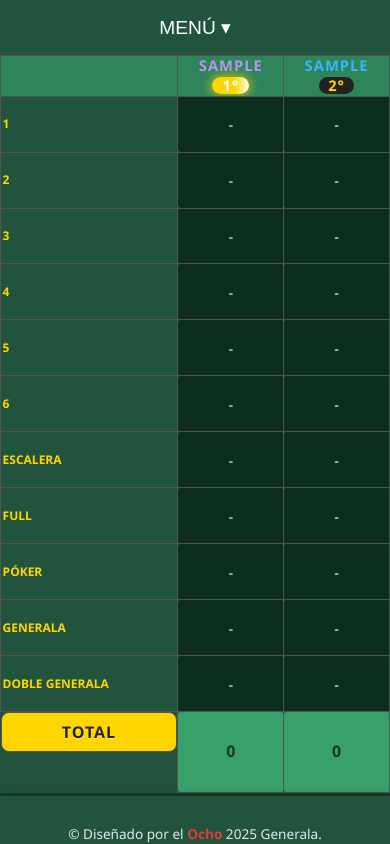
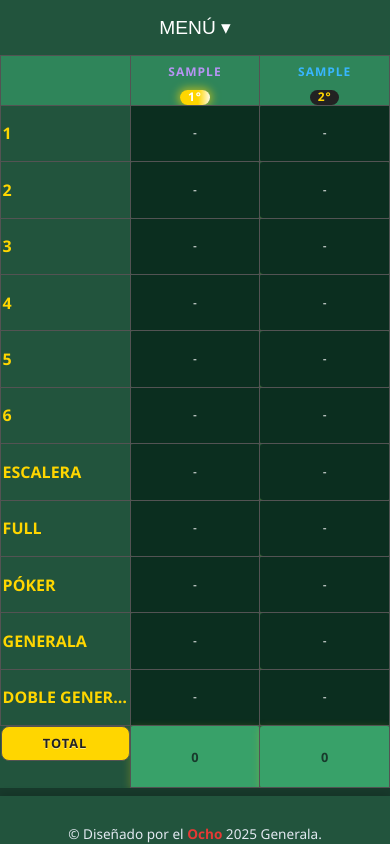
Before and after one commit to luki8a/generala, a plain HTML site: page index.html in a window 390 px wide. Both pictures are taken after typing "Sample", "Sample" into the empty fields and a click on the button "COMENZAR". Drawn offline with Linux system fonts and the light colour scheme.

Commit message:
style.css

```diff
--- a/style.css
+++ b/style.css
@@ -443,13 +443,13 @@ footer {
     height: 1.2rem;
   }
   .tabla-generala .jugada.total-label {
-    font-size: 0.9rem;
+    font-size: 0.8rem;
     padding: 0;
   }
 
   .tabla-generala .jugada {
     padding: 0.1rem 0.1rem;
-    font-size: 0.75rem;
+    font-size: 1rem;
     min-width: 24px;
     max-width: 100%;
     height: 1.5rem;
@@ -608,59 +608,78 @@ footer {
    MOBILE AJUSTES
 ========================= */
 @media (max-width: 700px) {
-  .tabla-generala th, .tabla-generala td {
-    font-size: 0.95rem;
-    padding: 0.15rem 0.05rem;
+ html, body {
+    width: 100vw;
+    min-width: 100vw;
+    max-width: 100vw;
+    overflow-x: hidden;
+    margin: 0;
+    padding: 0;
+    padding-bottom: 3.5rem !important; /* Ajusta según la altura de tu footer */
+
   }
-  [data-j] {
-    font-size: 1rem;
-    padding: 0.3rem 0.4rem;
+  #tablero-section {
+    width: 100vw !important;
+    min-width: 100vw !important;
+    max-width: 100vw !important;
+    padding: 0 !important;
+    margin: 0 auto !important;
+    box-sizing: border-box;
+    overflow-x: hidden !important;
+
+  }
+  #tablero {
+    width: 100vw !important;
+    min-width: 100vw !important;
+    max-width: 100vw !important;
+    margin: 0 !important;
+    padding: 0 !important;
+    box-sizing: border-box;
+    overflow-x: hidden !important;
   }
   .tabla-generala {
-    font-size: 0.95rem;
+    width: 100vw !important;
+    min-width: 100vw !important;
+    max-width: 100vw !important;
+    table-layout: fixed !important;
+    box-sizing: border-box;
+    font-size: 0.8rem;
   }
-  .dropdown-content {
-    font-size: 1rem;
+  .tabla-generala .total {
+    white-space: nowrap !important;
+    overflow: visible !important;
+    text-overflow: unset !important;
+    font-size: 0.8rem !important;
+    padding: 0.1rem 0.1rem !important;
+    text-align: center;
+    word-break: normal !important;
+    min-width: 0 !important;
+    max-width: none !important;
+    font-weight: bold !important;
   }
-
-  .tabla-generala th .nombre {
-    display: flex;
-    flex-direction: column;
-    align-items: center;
-    justify-content: center;
-    gap: 0.1rem;
   }
-  .tabla-generala th .posicion {
-    margin-left: 0;
-    margin-top: 0.1rem;
-    display: block;
+  .tabla-generala th,
+  .tabla-generala td,
+  .tabla-generala .jugada {
+    height: 2rem !important;         /* Altura uniforme y compacta */
+    min-height: 2rem !important;
+    line-height: 2rem !important;
+    padding-top: 0 !important;
+    padding-bottom: 0 !important;
+    box-sizing: border-box;
+    vertical-align: middle !important;
   }
-
-  /* Achica la altura de las filas */
-  .tabla-generala th, .tabla-generala td {
-    padding: 0.08rem 0.03rem;
-    min-height: 1.2rem;
-    height: 1.2rem;
-    font-size: 0.92rem;
-  }
-
-  .tabla-generala .jugada.total-label {
-    font-size: 0.9rem;
-  }
-
-  .tabla-generala .jugada.total-label {
-    height: 2.5rem !important;
-    min-height: 2.5rem !important;
-    line-height: 2.5rem !important;
-    font-size: 1rem;
-    padding: 0 !important;
-    vertical-align: middle !important;
-    overflow: visible !important;
+  .tabla-generala .jugada.total-label,
+  .tabla-generala .jugada.total-resultado {
+    height: 2.2rem !important;       /* Un poco más alto para el total */
+    min-height: 2.2rem !important;
+    line-height: 2.2rem !important;
   }
 
 
 
-}
+
+
 
 /* =========================
    OCULTA SCROLLBARS
@@ -867,3 +886,56 @@ footer {
 .tabla-generala th.nombre:last-child {
   border-right: none; /* Quitar borde en la última columna */
 }
+
+
+/* === Animación de cohetes y brillo para el ganador === */
+@keyframes cohete-subir {
+  0% { transform: translateY(0) scale(1); opacity: 1; }
+  80% { transform: translateY(-60px) scale(1.2); opacity: 1; }
+  100% { transform: translateY(-80px) scale(0.8); opacity: 0; }
+}
+
+.cohete {
+  position: absolute;
+  top: 0;
+  left: 50%;
+  transform: translateX(-50%);
+  font-size: 2rem;
+  animation: cohete-subir 1s ease-out forwards;
+  pointer-events: none;
+  z-index: 10;
+}
+
+.ganador-brilla {
+  position: relative;
+  color: #ffd600;
+  font-weight: bold;
+  animation: ganador-brilla 1.2s linear infinite alternate;
+}
+
+@keyframes ganador-brilla {
+  0% { text-shadow: 0 0 8px #ffd600, 0 0 16px #fff; }
+  100% { text-shadow: 0 0 24px #ffd600, 0 0 32px #fff; }
+}
+
+/* === Estilo para celdas tachadas === */
+.tabla-generala td.tachado,
+.tabla-generala .jugada.tachado {
+  background: #ffebee !important;
+  border: 2px solid #c62828 !important;
+  color: #fff !important;
+  font-weight: bold !important;
+  text-align: center;
+  font-size: 1.1rem;
+  border-radius: 0.2rem;
+  transition: background 0.2s, color 0.2s;
+}
+
+/* Responsive para mobile */
+@media (max-width: 700px) {
+  .tabla-generala td.tachado,
+  .tabla-generala .jugada.tachado {
+    font-size: 1rem;
+    padding: 0.2rem 0.2rem;
+  }
+}
```
